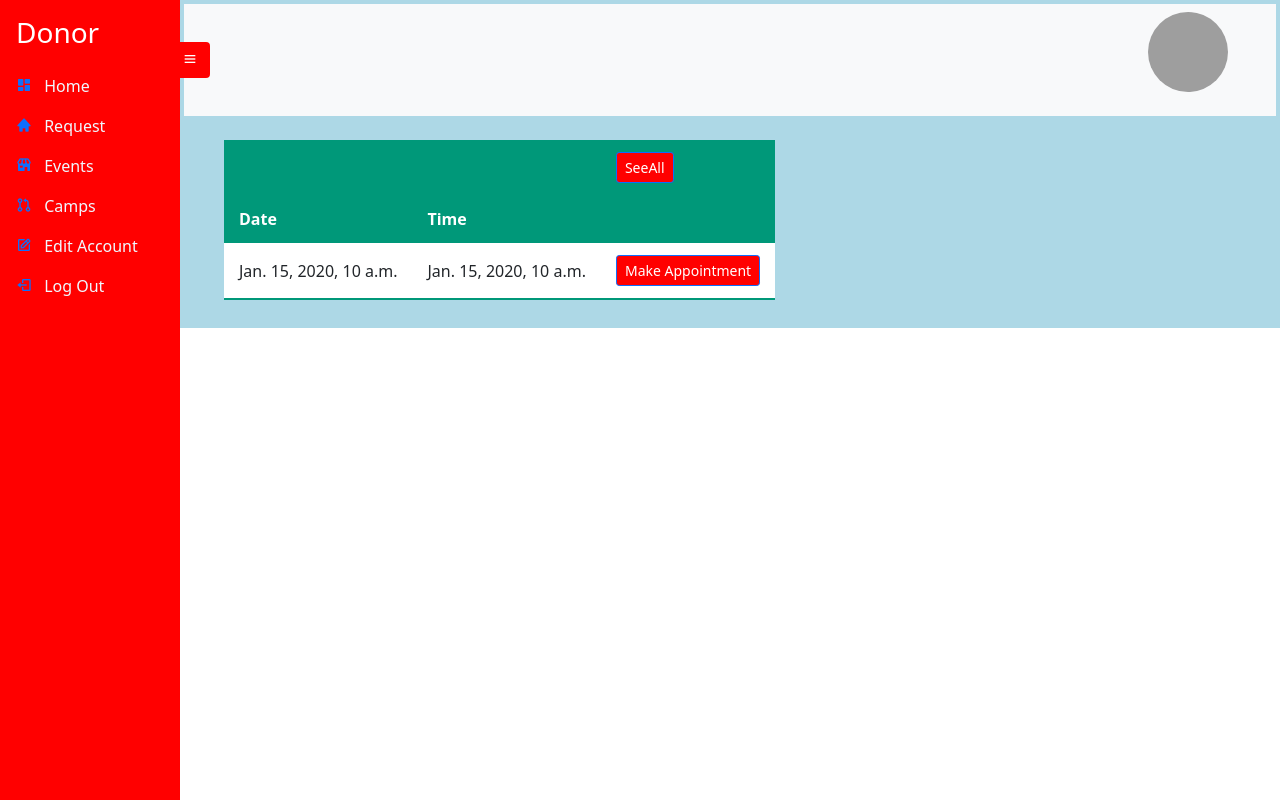
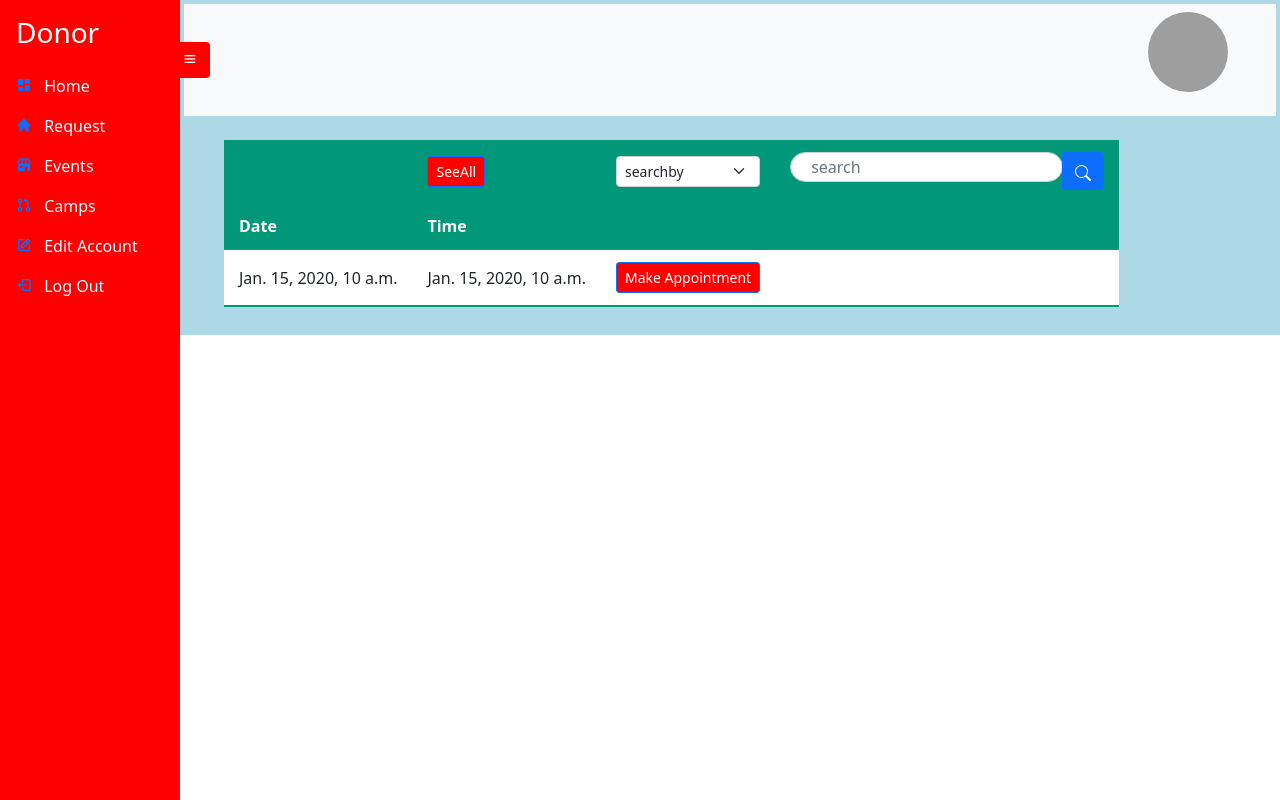
Before and after one commit to David-T7/Blood-Donation-Management-Django, a Django app: template templates/donor/chooseappointment.html in a window 1280 px wide. Run offline with Django 3.2, Linux system fonts and the light colour scheme; the template is opened without the code that fills it: most values are stand-ins (such as "Sample title", 1, 10 or a date in 2020); grey boxes are pictures that could not be loaded.

Commit message:
appointment search fixed

```diff
--- a/UserAccount/models.py
+++ b/UserAccount/models.py
@@ -7,6 +7,7 @@ rolechoice = [
     ('Nurse', 'Nurse'),
     ('LabTechnician', 'LabTechnician'),
     ('HospitalRepresentative', 'HospitalRepresentative'),
+    ('Donor'  , 'Donor'),
     ]
 
 
--- a/templates/donor/chooseappointment.html
+++ b/templates/donor/chooseappointment.html
@@ -7,13 +7,34 @@
     <thead>
          <tr>
              <th></th>
-             <th></th>
            <th><a href="{% url 'donappointmentchoices' 'all' %}"> <button type="button" class="btn btn-primary btn-sm" style= "background-color: red;">SeeAll</button></a>
+            </th>
+            <form method="post" action="{% url 'donappointmentchoices' 'searched' %}">
+              {% csrf_token %}
+            <th>
+              <select class="form-select form-select-sm" name='searchby' aria-label=".form-select-sm example">
+              <option selected>searchby</option>
+              <option value="AppointmentDate">AppDate</option>
+              <option value="AppointmentTime">AppTime</option>
+            </select>
+            </th>
+            <th>
+              <div class="input-group">
+                <div class="form-outline">
+                  <input type="search" id="form1" name='searched' placeholder="search" class="form-control" />
+                </div>
+                <button type="submit"  class="btn btn-primary">
+                  <svg xmlns="http://www.w3.org/2000/svg" width="16" height="16" fill="currentColor" class="bi bi-search" viewBox="0 0 16 16">
+                    <path d="M11.742 10.344a6.5 6.5 0 1 0-1.397 1.398h-.001c.03.04.062.078.098.115l3.85 3.85a1 1 0 0 0 1.415-1.414l-3.85-3.85a1.007 1.007 0 0 0-.115-.1zM12 6.5a5.5 5.5 0 1 1-11 0 5.5 5.5 0 0 1 11 0z"/>
+                  </svg>
+                </button>
+              </div>
             </th>
           </tr>
         <tr>
             <th>Date</th>
             <th>Time</th>
+            <th></th>
             <th></th>
         </tr>
     </thead>
@@ -24,11 +45,20 @@
           <td>{{  choice.Date }}</td>
           <td>{{  choice.Time }}</td>
           <td><a href="{% url 'makeappointment' choice.Appchoice_id %}"><button type="button" class="btn btn-primary btn-sm" style= "background-color: red;">Make Appointment</button></a></td>
+          <td></td>
         </tr>
       {% endfor %}
+      <tr>{% if type == 'all' %}
+        <td><a href="{% url 'donappointmentchoices' 'notall' %}"><button type="button" class="btn btn-primary btn-sm" style= "background-color: red;">Shrink</button></a></td>
+        <td></td>
+        <td></td>
+        <td></td>
+        {% endif %}</tr>
+
       {% else %}
       <tr>
         <td>No Choice For Now</td>
+        <td></td>
         <td></td>
         <td></td>
       </tr>
--- a/templates/reset_password.html
+++ b/templates/reset_password.html
@@ -33,7 +33,7 @@
 						</div>
 						<div class="card-footer py-3 border-0">
 							<div class="text-center">
-								Remember your password? <a href="{% url 'login' request.user %} %}" class="text-dark">Login</a>
+								Remember your password? <a href="#" onclick="javascript:window.history.back(-1);return false;" class="text-dark">Login</a>
 							</div>
 						</div>
 					</div>
```
Also changed, not shown: Donor/views.py (+15 -4 lines), static/images/profilepic/dennis_kdK8LjZ.jpg (added).
